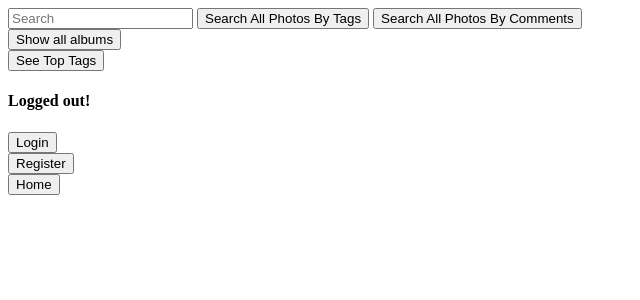
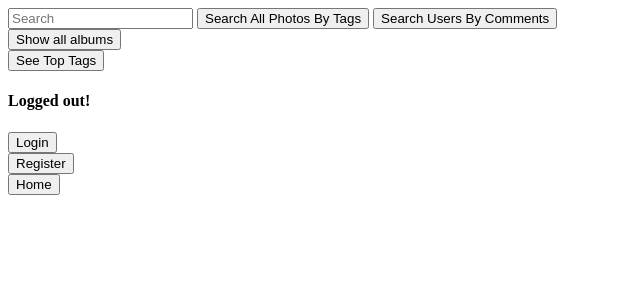
Before and after one commit to zihuaxin/photoshare_app, a Flask app: page /logout in a window 1280 px wide. Shown: the top 300 px of the page, without its empty margins (0-640 px from the left). Run offline with Flask 2, Linux system fonts and the light colour scheme; data comes from the database, SQL or seed files in the repository; data that the repository does not hold is empty.

Commit message:
final changes

```diff
--- a/skeleton/app.py
+++ b/skeleton/app.py
@@ -146,6 +146,7 @@ def viewSinglePhoto(photo_id):
 					VALUES ({}, {}, "{}", CURRENT_DATE())
 				'''.format(user_id, photo_id, flask.request.form['content'])
 			)
+			conn.commit()
 		else:
 			return 'You cannot comment on your own photo'
 
@@ -441,9 +442,10 @@ def getPhoto_id(caption):
 	cursor.execute("SELECT photo_id FROM Photos WHERE caption = '{0}' AND user_id = '{1}'".format(caption, user_id))
 	return cursor.fetchone()[0]
 
-def getPhotosbyComments(comment):
+def getUsersbyComments(comment):
 	cursor = conn.cursor()
-	cursor.execute("SELECT * FROM Photos, Comments WHERE Comments.text = '{0}' AND Photos.photo_id = Comments.photo_id".format(comment))
+	cursor.execute('''SELECT U.user_id, U.first_name, U.last_name, COUNT(*) AS ccount FROM Comments C, Users U WHERE text='{}' AND U.user_id = C.user_id GROUP BY user_id ORDER BY ccount DESC
+		'''.format(comment))
 	return cursor.fetchall()
 
 def getYOURPhotosbyComments(comment):
@@ -664,7 +666,7 @@ def getTopTags():
 		return arr[-3:]
 
 def getUsersTags():
-	user_id = getUserIdFromEmail(flask_login.current_user.id)
+	user_id = getUserId()
 	cursor = conn.cursor()
 	cursor.execute('''SELECT Tagged.tag_id, Tags.name
 					FROM Tagged, Photos , Tags
@@ -684,10 +686,11 @@ def getTaggedPhotos():
 				for x in getPhotosbyTags(tagList):
 					arr.append(x)
 
+
 	arr.reverse()
+	setter = list(set(arr))
 
-
-	return arr
+	return setter
 
 def isAlbumReal(name):
 	cursor = conn.cursor()
@@ -862,24 +865,22 @@ def searchfunction():
 	leaders ,leaders_scores= getLeaderboard()
 	if request.form['action'] == "photosearch":
 		if request.form['searchTypeButton'] == "Search All Photos By Tags":
+
 			tags = request.form['text']
 			photos = getPhotosbyTags(tags)
 			return render_template('hello.html', photos=photos , base64=base64, user_id=user_id , leaders = leaders  ,leaders_scores = leaders_scores,
 		len_leaders = len(leaders))
 
-		elif request.form['searchTypeButton'] == "Search All Photos By Comments":
-			comments = request.form['comments']
-			photos = getPhotosbyComments(comments)
-			return render_template('hello.html', photos = photos , base64=base64,  user_id=user_id , leaders = leaders  ,leaders_scores = leaders_scores,
+		elif request.form['searchTypeButton'] == "Search Users By Comments":
+			comments = request.form['text']
+			users = getUsersbyComments(comments)
+			print(users)
+			return render_template('hello.html', users = users , base64=base64,  user_id=user_id , leaders = leaders  ,leaders_scores = leaders_scores,
 		len_leaders = len(leaders))
 
-		elif request.form['searchTypeButton'] == "Search Your Photos By Comments":
-			comments = request.form['comments']
-			photos = getYOURPhotosbyComments(comments)
-			return render_template('hello.html', photos = photos , base64=base64,  user_id=user_id , leaders = leaders ,leaders_scores = leaders_scores,
-		len_leaders = len(leaders))
 
 		elif request.form['searchTypeButton'] == "Search Your Photos By Tags":
+
 			tags = request.form['text']
 			photos = getYOURPhotosbyTags(tags)
 			return render_template('hello.html', photos=photos , base64=base64,  user_id=user_id, leaders = leaders ,leaders_scores = leaders_scores,
@@ -900,7 +901,7 @@ def searchfunction():
 def hello():
 	user_id = getUserId()
 	leaders, leaders_scores = getLeaderboard()
-	getUsersTags()
+
 	return render_template(
 		'hello.html',
 		message='Welecome to Photoshare' ,
--- a/skeleton/templates/hello.html
+++ b/skeleton/templates/hello.html
@@ -12,10 +12,9 @@
     <input type="hidden" name="action" value="photosearch" />
     <input type="text" placeholder="Search" name="text" />
     <input type="submit" name="searchTypeButton" value="Search All Photos By Tags" />
-    <input type="submit" name="searchTypeButton" value="Search All Photos By Comments" />
+    <input type="submit" name="searchTypeButton" value="Search Users By Comments" />
     {% if user_id != -1 %}
     <input type="submit" name="searchTypeButton" value="Search Your Photos By Tags" />
-    <input type="submit" name="searchTypeButton" value="Search Your Photos By Comments" />
     {%endif%}
   </form>
 </div>
@@ -34,6 +33,18 @@
   <form action="/recommendedPhotos">
     <input type="submit" value="Recommended Photos"/>
   </form>
+{%endif%}
+
+
+
+{%if users%}
+  <h2>Users:</h2>
+    <ul>
+      {% for user in users %}
+        <p>{{user[1]}} {{user[2]}}</p>
+      {% endfor %}
+    </ul>
+
 {%endif%}
 
 {% if message == 'Logged out' %}
```
